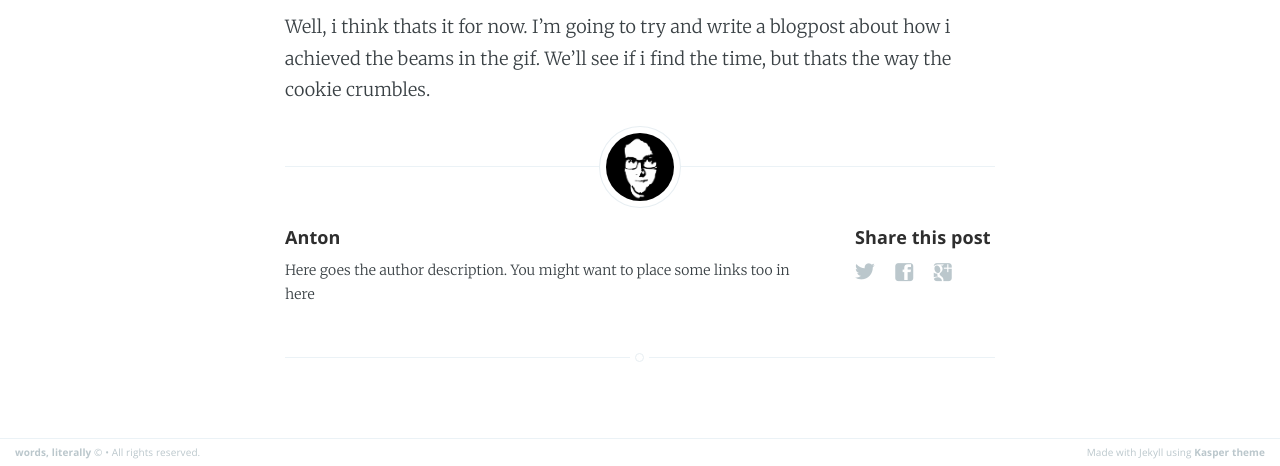
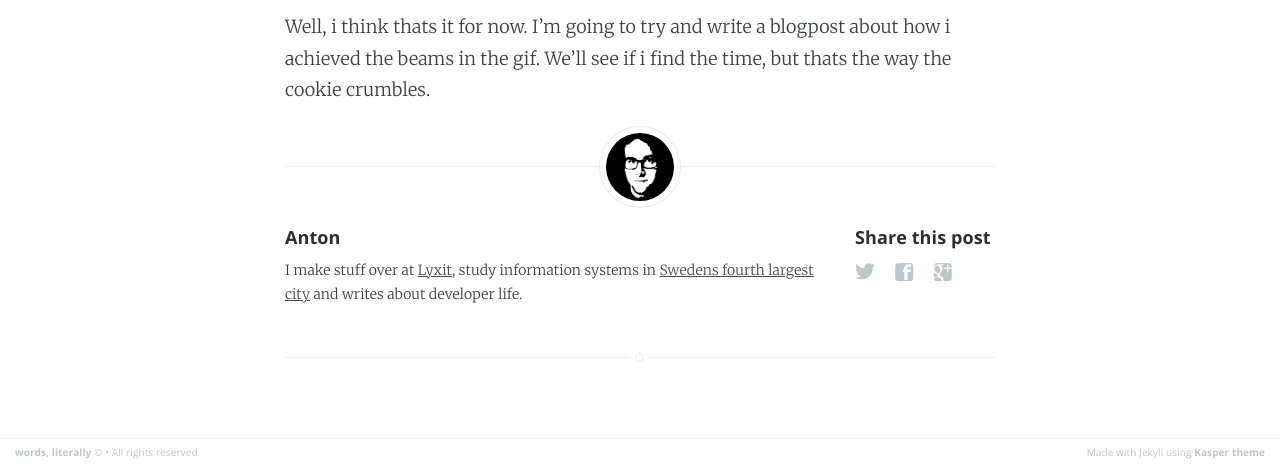
Before and after one commit to anton-g/blog, a Jekyll site: the page built from _posts/2016-04-04-hello.markdown, in a window 1280 px wide. Shown: the part 994-1460 px from the top of the page. Built offline with Jekyll 4.4.1, drawn with Linux system fonts in a browser that asks for light colours.

Commit message:
Update author desc

```diff
--- a/_layouts/post.html
+++ b/_layouts/post.html
@@ -72,7 +72,7 @@ post_class: post-template
                     <h4> {{ site.author }} </h4>
                     <!-- Author Bio -->
                     <p>
-                        Here goes the author description. You might want to place some links too in here
+                      {{ site.authordescription | markdownify }}
                     </p>
                 </section>
             {% endif %}
```
